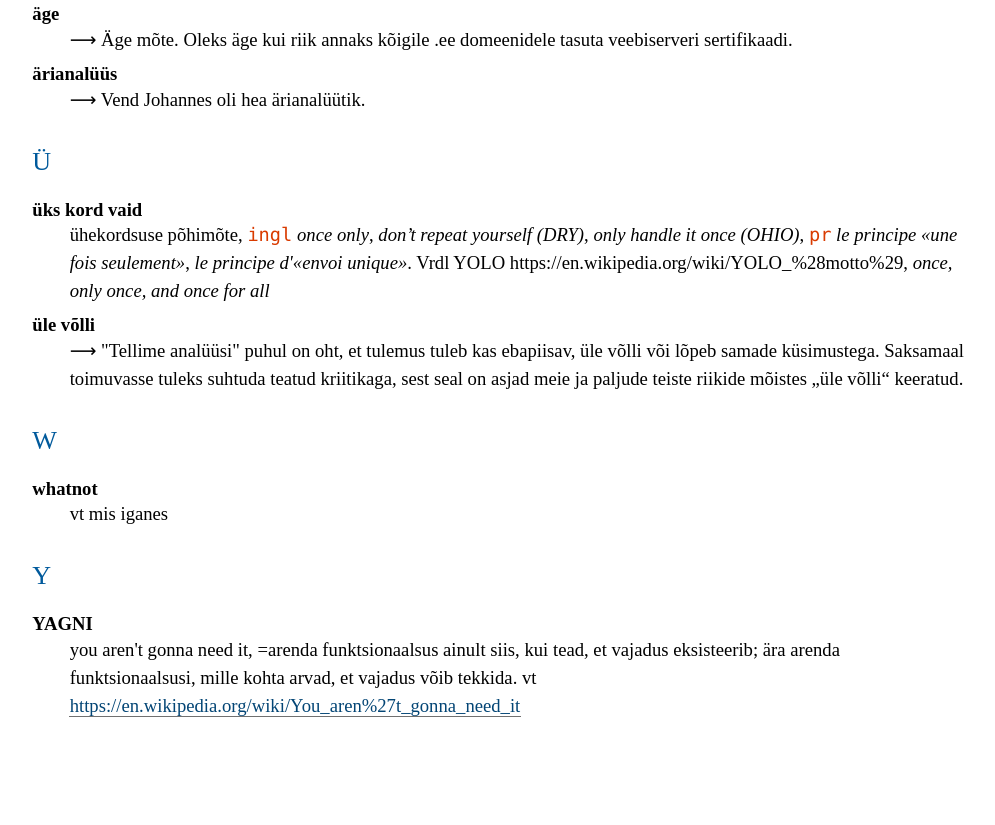
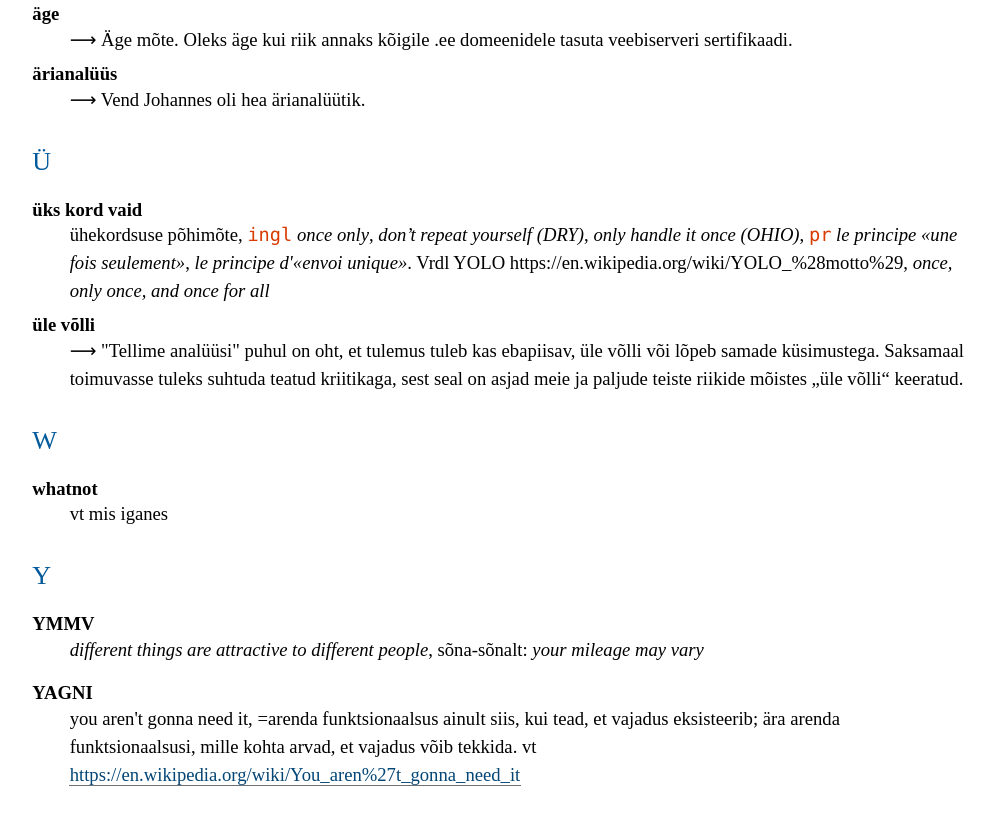
Before and after one commit to PriitParmakson/Agiilsonastik, a plain HTML site: page index.html in a window 1280 px wide. Shown: the part 10742-11567 px from the top of the page, without its empty margins (168-1163 px from the left). Before the commit the page ends 11518 px from the top, so only its background shows below. Drawn offline with Linux system fonts and the light colour scheme.

Commit message:
Update index.html

```diff
--- a/index.html
+++ b/index.html
@@ -574,6 +574,8 @@ ots peal, toss väljas, mättas, panime puusse</dd>
 
 <!-- ---- Y ---- -->
 <h2 id='Y'>Y</h2>
+<dt>YMMV</dt>
+<dd><i>different things are attractive to different people</i>, sõna-sõnalt: <i>your mileage may vary</i></dd>
 <dl>
 
 <dt>YAGNI</dt>
```
